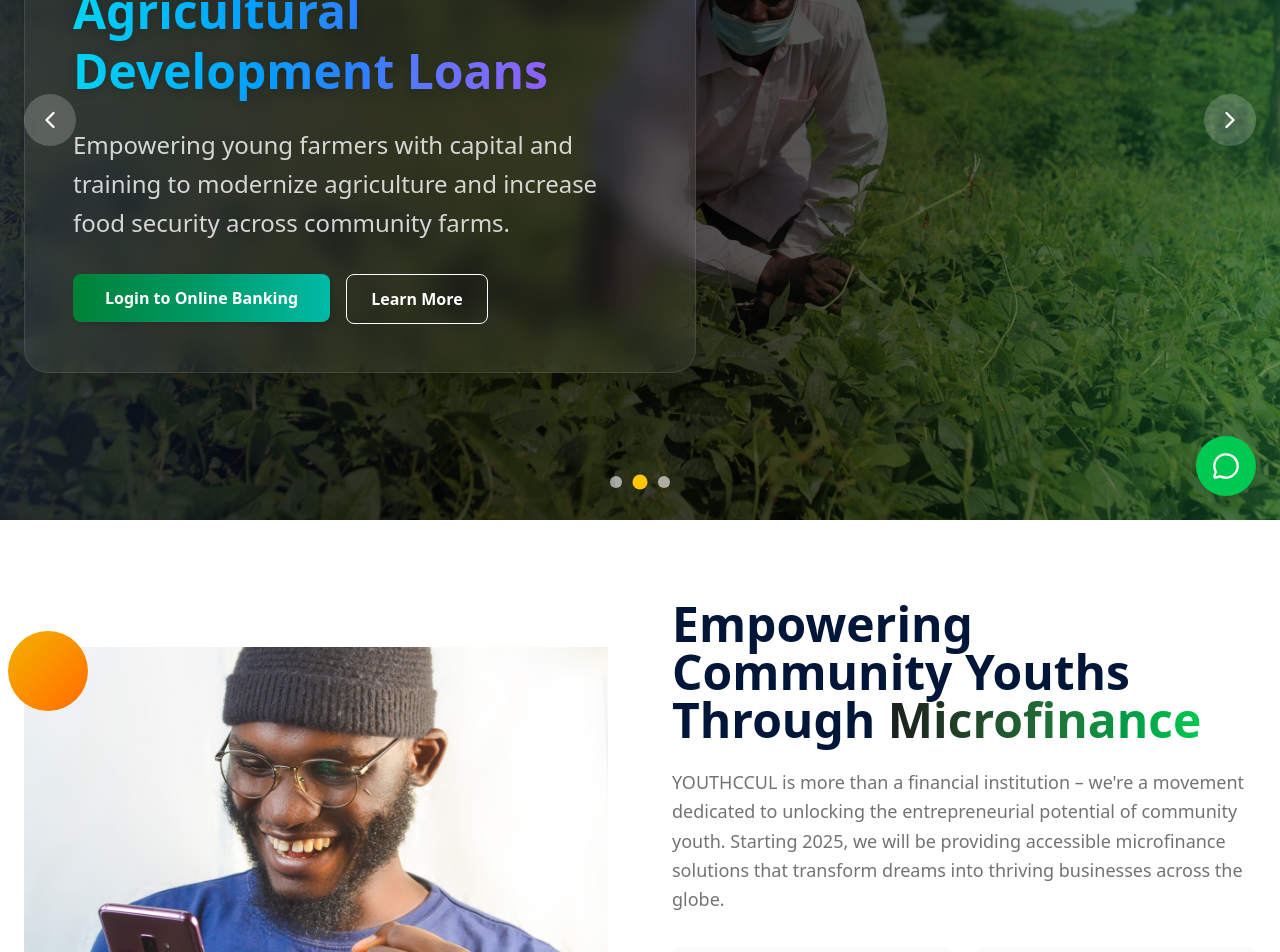
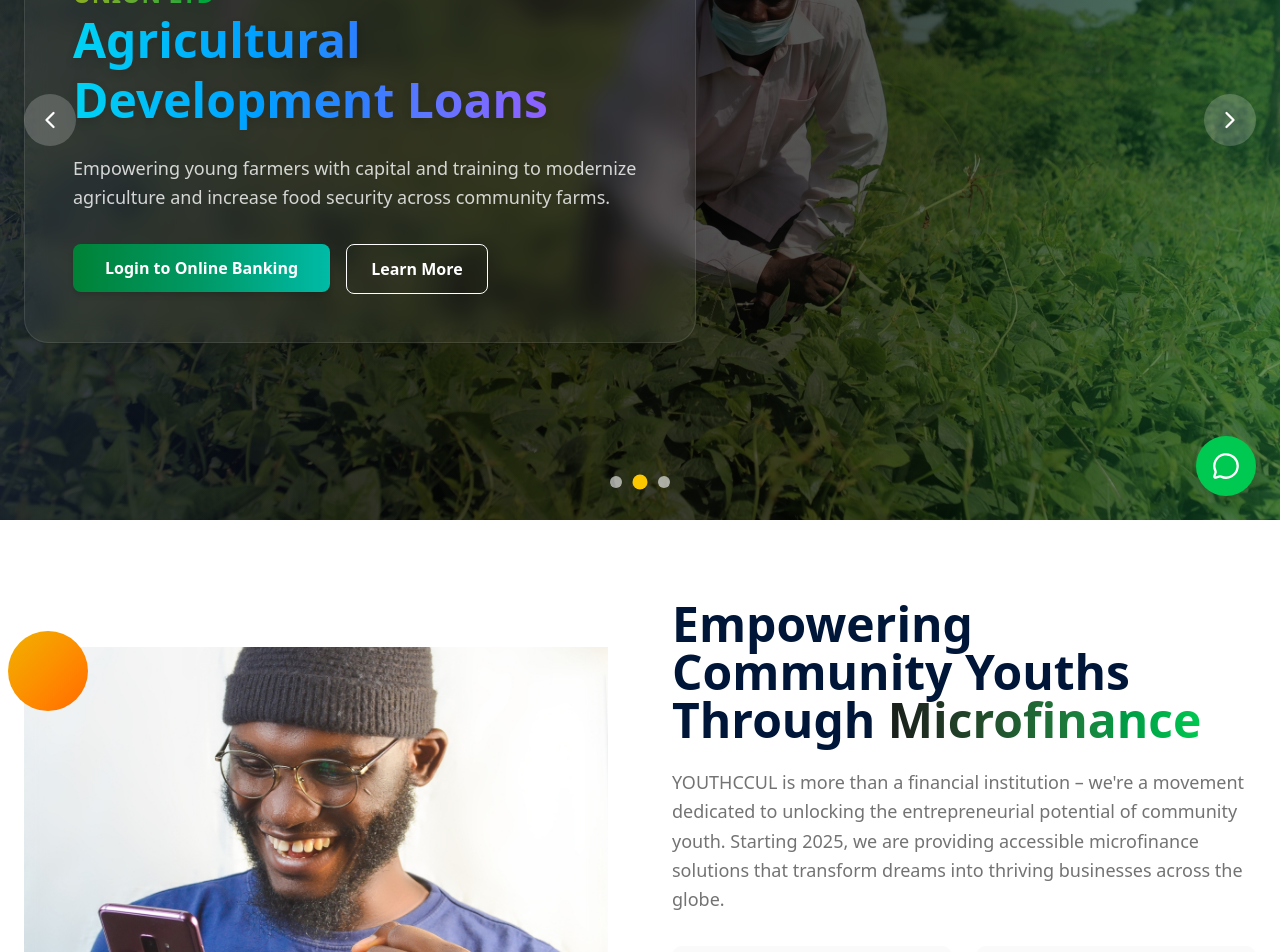
Before and after one commit to softguest/youthccul, a Next.js app: page / in a window 1280 px wide. Shown: the part 280-1232 px from the top of the page. Built offline with nearby package versions, Linux system fonts and the light colour scheme.

Commit message:
redesign herosection

```diff
--- a/app/(frontpages)/about/page.tsx
+++ b/app/(frontpages)/about/page.tsx
@@ -92,7 +92,7 @@
                   Founded in 2025 in Bamenda, Cameroon, YOUTHCCUL emerged from a simple yet powerful idea: youths shouldn&apos;t be limited by lack of access to capital. Our founders, themselves young entrepreneurs, experienced firsthand the challenges of securing funding for innovative business ideas.
                 </p>
                 <p>
-                  we are starting in 2025 as a  cooperative credit union and will grow into a continent-wide movement, supporting over 10,000 young entrepreneurs across 15 communities. We will disburse over $500k  in microloans, creating jobs for more than 100 people.
+                  we are starting in 2025 as a  cooperative credit union and will grow into a continent-wide movement, supporting over 10,000 young entrepreneurs across 15 communities. We are disbursing over $500k  in microloans, creating jobs for more than 100 people.
                 </p>
                 <p>
                    YOUTHCCUL will stands as a beacon of hope for youths, proving that with the right support, young minds can drive unprecedented economic growth and social transformation across the continent.
--- a/app/(frontpages)/page.tsx
+++ b/app/(frontpages)/page.tsx
@@ -74,7 +74,7 @@
                 <span className="bg-gradient-to-r from-primary to-green-500 bg-clip-text text-transparent"> Microfinance</span>
               </h2>
               <p className="text-lg text-muted-foreground mb-8 leading-relaxed">
-                YOUTHCCUL is more than a financial institution – we&apos;re a movement dedicated to unlocking the entrepreneurial potential of community youth. Starting 2025, we will be providing accessible microfinance solutions that transform dreams into thriving businesses across the globe.
+                YOUTHCCUL is more than a financial institution – we&apos;re a movement dedicated to unlocking the entrepreneurial potential of community youth. Starting 2025, we are providing accessible microfinance solutions that transform dreams into thriving businesses across the globe.
               </p>
               <div className="grid md:grid-cols-2 gap-6 mb-8">
                 {stats.map((stat, index) => (
--- a/components/HeroSlider.tsx
+++ b/components/HeroSlider.tsx
@@ -114,7 +114,7 @@
     //     ))}
     //   </div>
     // </div>
-    <div className="relative h-[85vh] md:h-screen overflow-hidden">
+    <div className="relative h-[100vh] md:h-[85vh] md:h-screen overflow-hidden">
       {slides.map((slide, index) => (
         <div
           key={index}
@@ -136,15 +136,15 @@
                   initial={{ opacity: 0, y: 40 }}
                   animate={{ opacity: 1, y: 0 }}
                   transition={{ duration: 0.8, ease: "easeOut" }}
-                  className="backdrop-blur-md bg-white/5 border border-white/10 rounded-3xl p-10 md:p-12 shadow-xl max-w-2xl"
+                  className="backdrop-blur-md bg-white/5 border border-white/10 rounded-3xl p-10 md:p-12 mt-2 md:mt-0 shadow-xl max-w-2xl"
                 >
-                  <span className="bg-gradient-to-r from-yellow-300 via-yellow-500 to-green-600 bg-clip-text text-transparent text-2xl font-bold tracking-wide">
+                  <span className="bg-gradient-to-r from-yellow-300 via-yellow-500 to-green-600 bg-clip-text text-transparent text-sm md:text-2xl font-bold tracking-wide">
                     YOUTHS INITIATIVE COOPERATIVE CREDIT UNION LTD
                   </span>
-                  <h1 className="text-4xl md:text-5xl font-extrabold text-transparent bg-clip-text bg-gradient-to-r from-cyan-400 via-blue-500 to-purple-500 drop-shadow-lg mb-6 leading-tight">
+                  <h1 className="text-2xl md:text-4xl md:text-5xl font-extrabold text-transparent bg-clip-text bg-gradient-to-r from-cyan-400 via-blue-500 to-purple-500 drop-shadow-lg md:mb-6 leading-tight">
                     {slide.title}
                   </h1>
-                  <p className="text-lg md:text-2xl text-white/80 leading-relaxed mb-8">
+                  <p className="md:text-lg md:text-2xl text-white/80 leading-relaxed mb-8">
                     {slide.description}
                   </p>
                   <div className="flex gap-4 flex-wrap">
```
